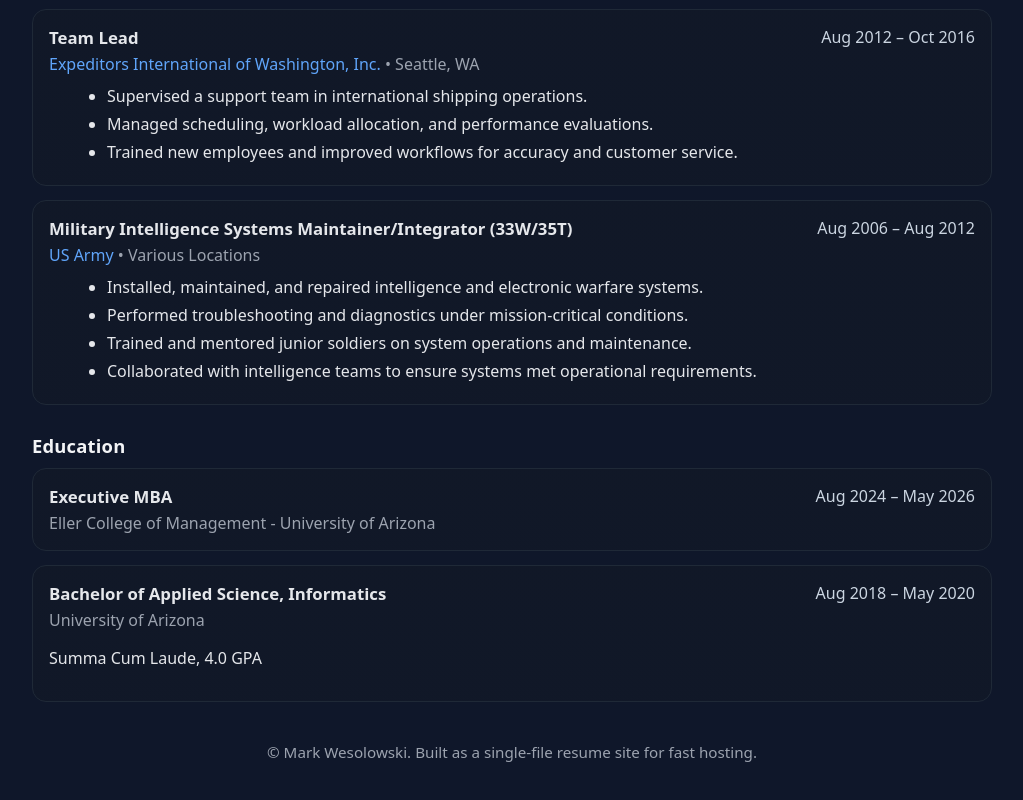
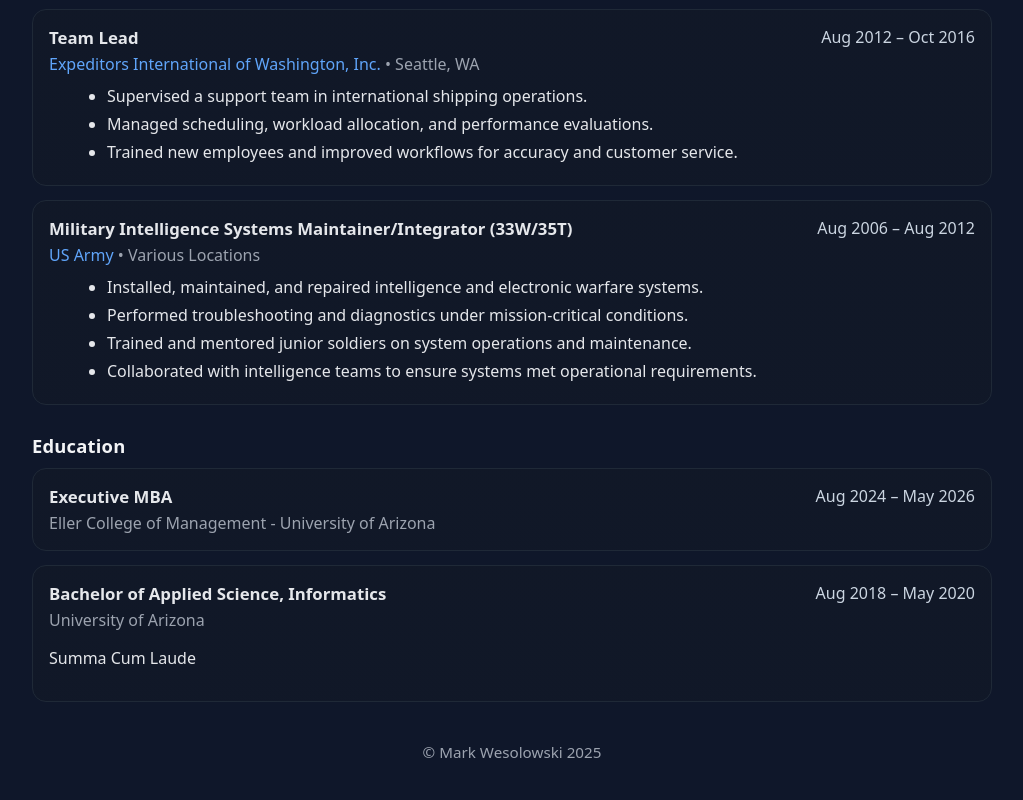
Before and after one commit to wesski84/Resume, a plain HTML site: page index.html in a window 1280 px wide. Shown: the part 1403-2203 px from the top of the page, without its empty margins (128-1151 px from the left). Drawn offline with Linux system fonts and the light colour scheme.

Commit message:
Update index.html

```diff
--- a/index.html
+++ b/index.html
@@ -257,13 +257,13 @@
         </div>
         <div class="dates">Aug 2018 – May 2020</div>
       </header>
-      <p class='edu-notes'>Summa Cum Laude, 4.0 GPA</p>
+      <p class='edu-notes'>Summa Cum Laude</p>
     </article>
 
     </div>
 
     <footer>
-      © Mark Wesolowski. Built as a single-file resume site for fast hosting.
+      © Mark Wesolowski 2025
     </footer>
   </div>
 </body>
```
